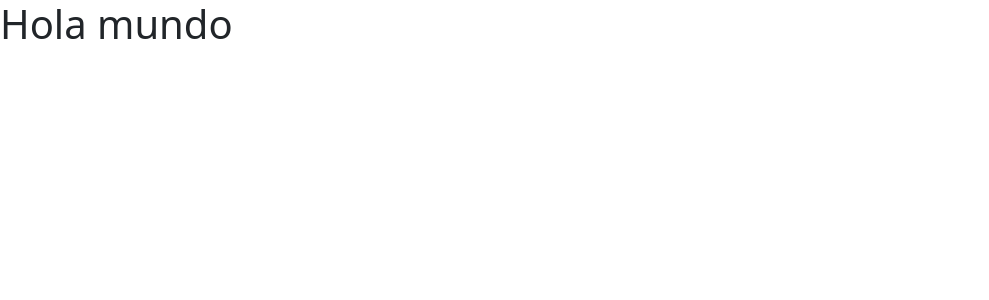
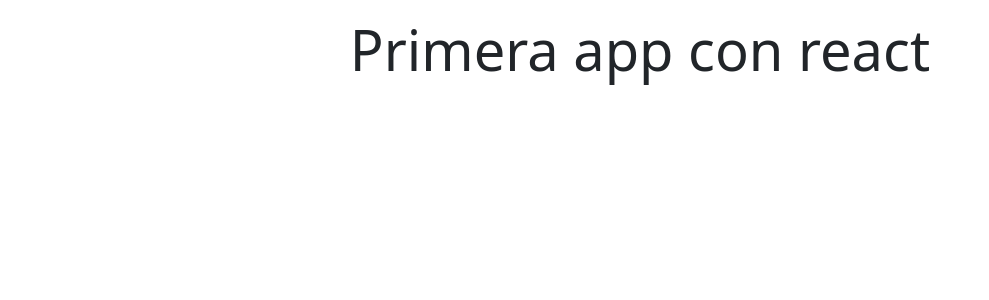
Before and after one commit to basiliomartinez/React-PrimerPractica, a React (Vite) app: page / in a window 1280 px wide. Shown: the top 300 px of the page, without its empty margins (0-989 px from the left). Built offline with nearby package versions, Linux system fonts and the light colour scheme.

Commit message:
Agregamos carpeta componente

```diff
--- a/src/App.jsx
+++ b/src/App.jsx
@@ -1,7 +1,9 @@
 function App() {
 
   return (
-    <h1>Hola mundo </h1>
+    <header className="py-3 text-center">
+    <h1 className="display-4">Primera app con react </h1>
+    </header>
   )
 }
 
```
